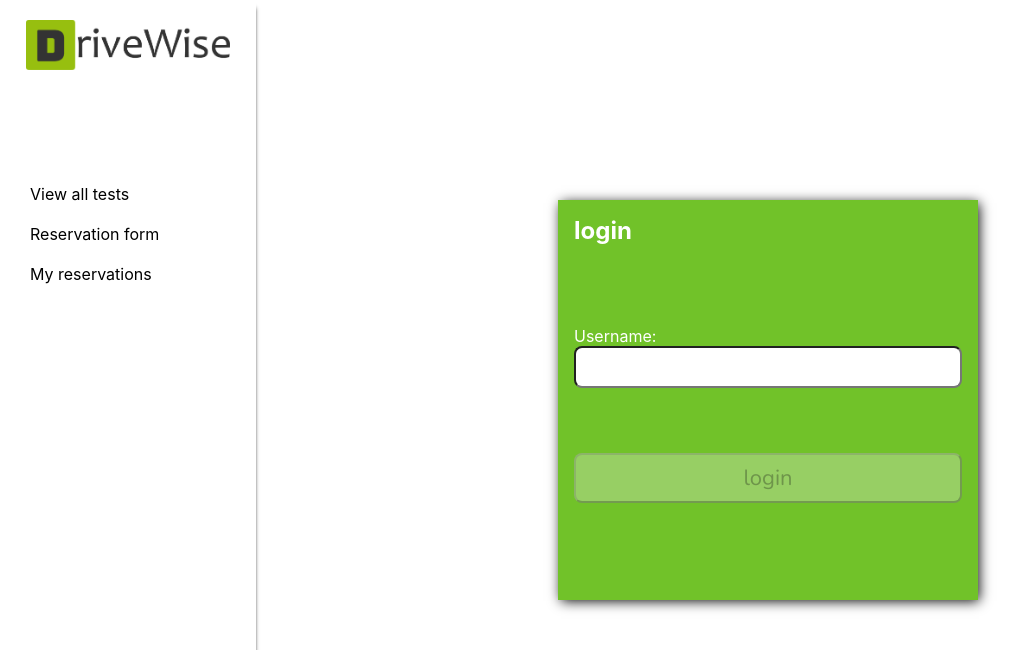
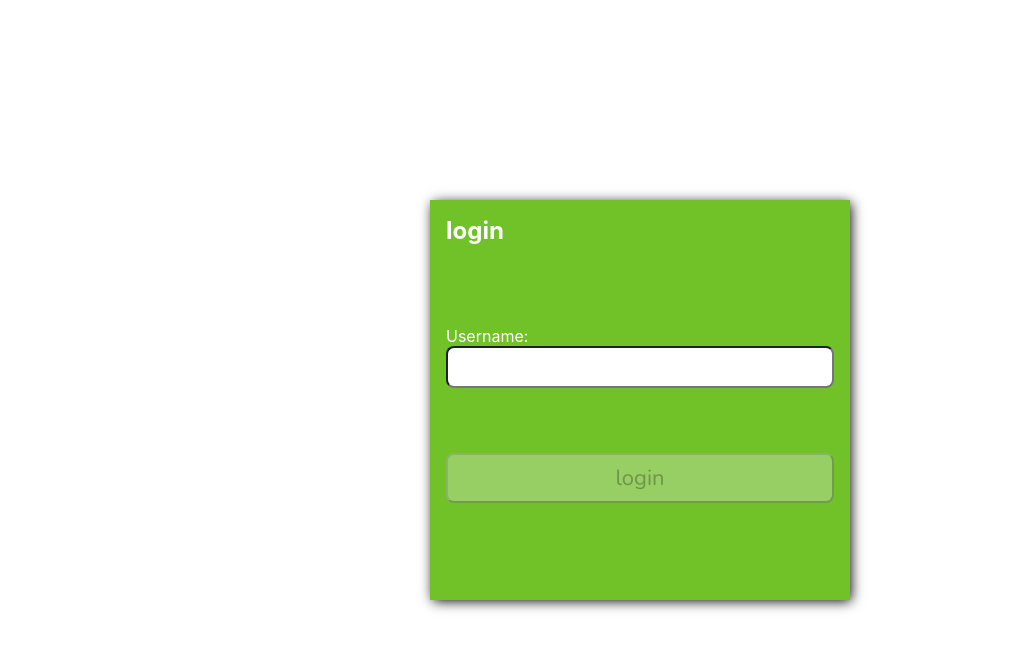
Before and after one commit to iamchristianani/drivewise-frontend, a React (Create React App) app: page /login in a window 1280 px wide. Shown: the top 650 px of the page, without its empty margins (0-1026 px from the left). Built offline with nearby package versions, Linux system fonts and the light colour scheme.

Commit message:
fix navbar with login

```diff
--- a/src/App.css
+++ b/src/App.css
@@ -1,6 +1,6 @@
 /* This is the style for the full app */
 @media (min-width: 600px) {
-  .App {
+  .page_container {
     display: grid;
     grid-template-columns: minmax(175px, 20%) auto;
   }
--- a/src/App.js
+++ b/src/App.js
@@ -2,19 +2,18 @@ import React from 'react';
 import { BrowserRouter as Router, Routes, Route } from 'react-router-dom';
 import './App.css';
 import RegisterWithUsername from './components/RegisterWithUsername';
-import Navbar from './components/Navbar';
 import Home from './pages/Home';
+import ReservationForm from './pages/ReservationForm';
 
 function App() {
   return (
     <main className="App">
       <Router>
-        <Navbar />
         <Routes>
           <Route path="/" element={<Home />} />
           <Route path="/login" element={<RegisterWithUsername />} />
           <Route path="/view_all_tests" element="view all tests" />
-          <Route path="/reservation_form" element="reservation form" />
+          <Route path="/reservation_form" element={<ReservationForm />} />
           <Route path="/my_reservations" element="my reservations" />
         </Routes>
       </Router>
--- a/src/pages/Home.js
+++ b/src/pages/Home.js
@@ -1,9 +1,11 @@
 import React from 'react';
 import './style/Home.css';
 import CarsList from '../components/Cars/CarsList';
+import Navbar from '../components/Navbar';
 
 const Home = () => (
-  <>
+  <div className="page_container">
+    <Navbar />
     <div className="home_container">
       <div className="home_header">
         <h2>CAR RANGES</h2>
@@ -12,7 +14,7 @@ const Home = () => (
       </div>
       <CarsList />
     </div>
-  </>
+  </div>
 );
 
 export default Home;
```
Also changed, not shown: 1 other file (tests, documents, lock files or other folders).
